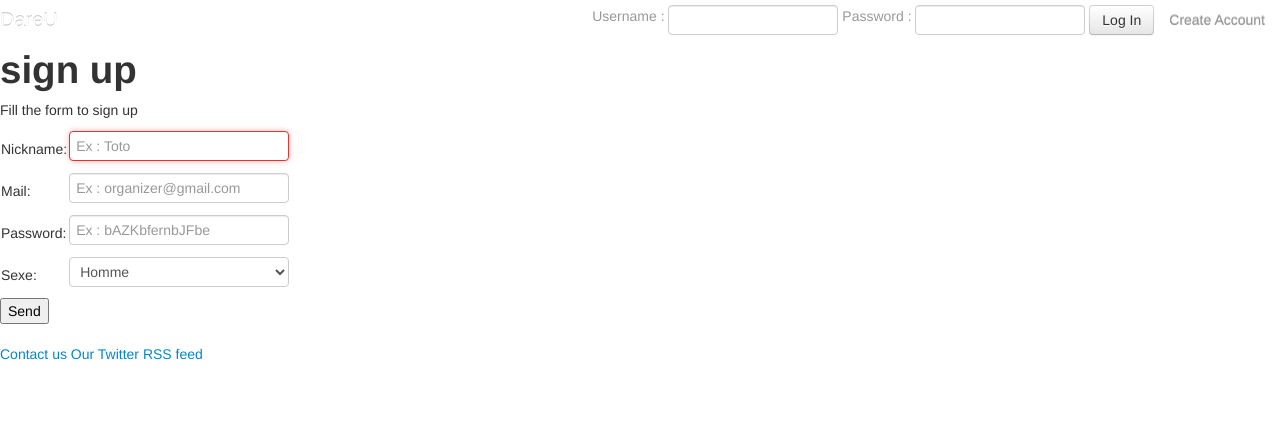
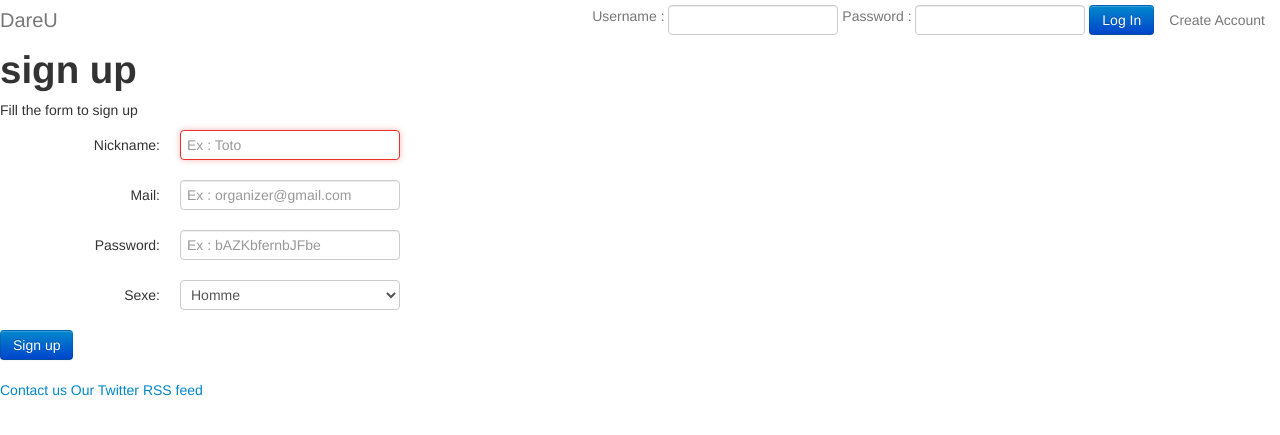
Before and after one commit to Zaurak/DareU, a PHP site: page /members/signup in a window 1280 px wide. Shown: the top 435 px of the page. Run offline with PHP 8.4, Linux system fonts and the light colour scheme.

Commit message:
Modification des formulaires

```diff
--- a/views/header.phtml
+++ b/views/header.phtml
@@ -7,7 +7,7 @@
 	<link href="../../bootstrap/css/bootstrap.css" rel="stylesheet">
 </head>
 <body>
-	<div class="navbar navbar-inverse navbar-fixed-top">
+	<div class="navbar navbar-fixed-top">
 		<a class ="brand" href='/'>DareU</a>
 		<ul class="nav pull-right">
 		<?php
@@ -29,11 +29,12 @@
 				<input type="text" name="pseudo" id="pseudo" class="span2" />
 				<label for="password">Password :</label>
 				<input type="password" name="password" id="password" class="span2" />
-				<button type="submit" class="btn">Log In</button>
+				<button type="submit" class="btn btn-primary">Log In</button>
 			</form>
 		</li>
 			<li><a href="/members/signup">Create Account</a></li>
 		<?php
 		}
 		?>
+		</ul>
 </div>
--- a/views/members/signup.phtml
+++ b/views/members/signup.phtml
@@ -1,29 +1,37 @@
 <h1>sign up</h1>
 <p>	<?php echo $message; ?> </p>
-    <form method="post" action="">
-	<table>
-	    <tr>
-		    <td><label for="pseudo">Nickname:</label></td>
-		    <td><input type="text" name="pseudo" id="pseudo" placeholder="Ex : Toto" size="45" maxlength="30" autofocus required /></td>
-	    </tr>
-	    <tr>
-		    <td><label for="email">Mail:</label></td>
-		    <td><input type="email" name="email" id="email" placeholder="Ex : organizer@gmail.com" size="45" maxlength="30" /></td>
-	    </tr>
-	    <tr>
-		<td><label for="password">Password:</label></td>
-		<td><input type="password" name="password" id="password" placeholder="Ex : bAZKbfernbJFbe" size="45" maxlength="30" /></td>
-		</tr>
-		<tr>
-		    <td><label for="sex">Sexe:</label></td>
-		    <td>
-			<select name="sex" id="sex">
-			   <option value="1">Homme</option>
-			   <option value="0">Femme</option>
-			</select>
-		    </td>
-		</tr>
-	</table>
+    <form method="post" action="" class="form-horizontal">
 
-	<input type="submit" value="Send" />
-    </form>
+		<div class="control-group">
+		    <label class="control-label" for="pseudo">Nickname:</label>
+			<div class="controls">
+				<input type="text" name="pseudo" id="pseudo" placeholder="Ex : Toto" size="45" maxlength="30" autofocus required />
+			</div>
+		</div>
+
+		<div class="control-group">
+	    	<label class="control-label" for="email">Mail:</label>
+			<div class="controls">
+				<input type="email" name="email" id="email" placeholder="Ex : organizer@gmail.com" size="45" maxlength="30" />
+			</div>
+		</div>
+
+		<div class="control-group">
+			<label class="control-label" for="password">Password:</label>
+			<div class="controls">
+				<input type="password" name="password" id="password" placeholder="Ex : bAZKbfernbJFbe" size="45" maxlength="30" />
+			</div>
+		</div>
+
+		<div class="control-group">
+		    <label class="control-label" for="sex">Sexe:</label>
+			<div class="controls">
+				<select name="sex" id="sex">
+			   		<option value="1">Homme</option>
+			   		<option value="0">Femme</option>
+				</select>
+			</div>
+		</div>
+
+		<button type="submit" class="btn btn-primary">Sign up</button>
+</form>
```
Also changed, not shown: views/profile/edit.phtml (+21 -16 lines).
